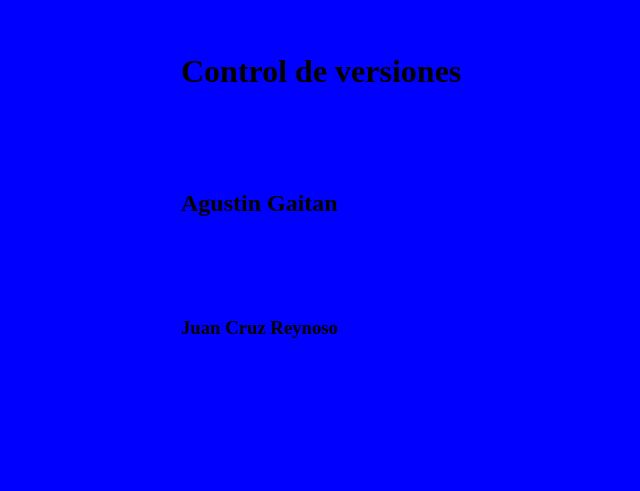
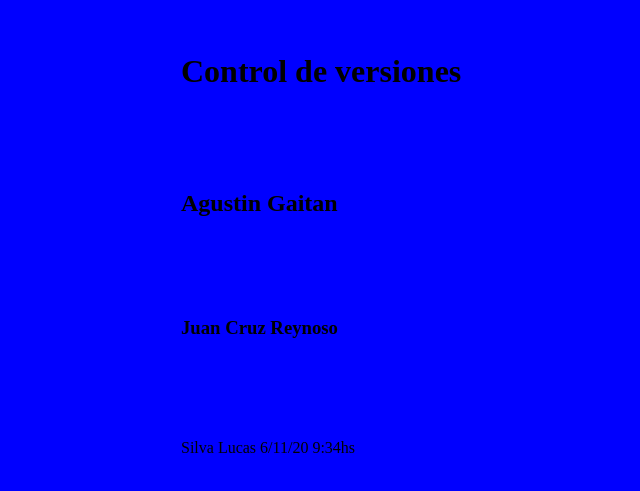
Before and after one commit to JuanCruzReynoso/TP_SO_I4_108_, a plain HTML site: page index.html in a window 1280 px wide. Shown: the part 147-638 px from the top of the page, without its empty margins (119-759 px from the left). Drawn offline with Linux system fonts and the light colour scheme.

Commit message:
Cambios Gamma

```diff
--- a/index.html
+++ b/index.html
@@ -10,5 +10,6 @@
 <h1>Control de versiones</h1>
 <h2>Agustin Gaitan<h2>
 <h3>Juan Cruz Reynoso</h3>
+<p>Silva Lucas 6/11/20 9:34hs</p>
 </body>
 </html>
```
